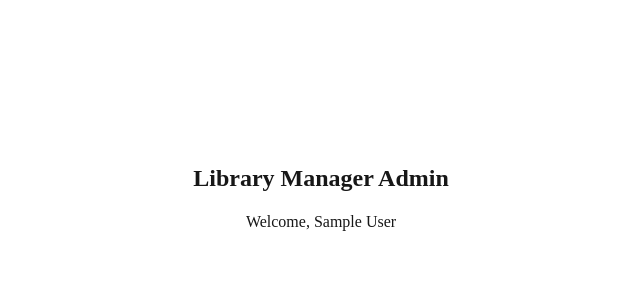
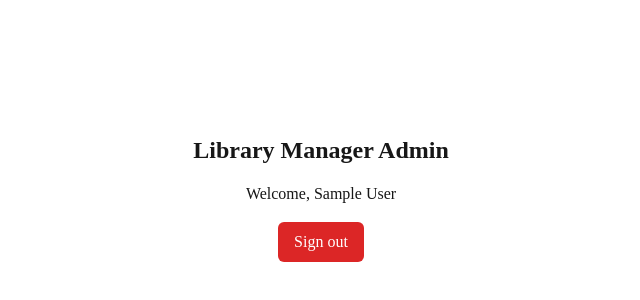
Before and after one commit to Seif-Mamdouh/lib-manager, a Next.js app: page /admin in a window 1280 px wide. Shown: the part 202-502 px from the top of the page, without its empty margins (319-959 px from the left). Built offline with nearby package versions, Linux system fonts and the light colour scheme; no server answers; sample sign-in values are in the browser's storage.

Commit message:
add sign in button to admin page, update sign out button

```diff
--- a/app/admin/page.tsx
+++ b/app/admin/page.tsx
@@ -14,6 +14,7 @@
     <div className="flex flex-col justify-center items-center min-h-screen gap-4">
       <h1 className="text-2xl font-bold">Library Manager Admin</h1>
       <div>Welcome, {session.user?.name}</div>
+      <SignInButton />
     </div>
   )
 }
--- a/components/SignInButton.tsx
+++ b/components/SignInButton.tsx
@@ -1,13 +1,19 @@
 'use client'
 
 import { signIn, signOut, useSession } from 'next-auth/react'
-import { redirect } from 'next/navigation'
 
 export default function SignInButton() {
   const { data: session } = useSession()
 
   if (session) {
-    redirect('/admin')
+    return (
+      <button
+        onClick={() => signOut()}
+        className="px-4 py-2 bg-red-600 text-white rounded-md hover:bg-red-700 transition-colors"
+      >
+        Sign out
+      </button>
+    )
   }
 
   return (
```
